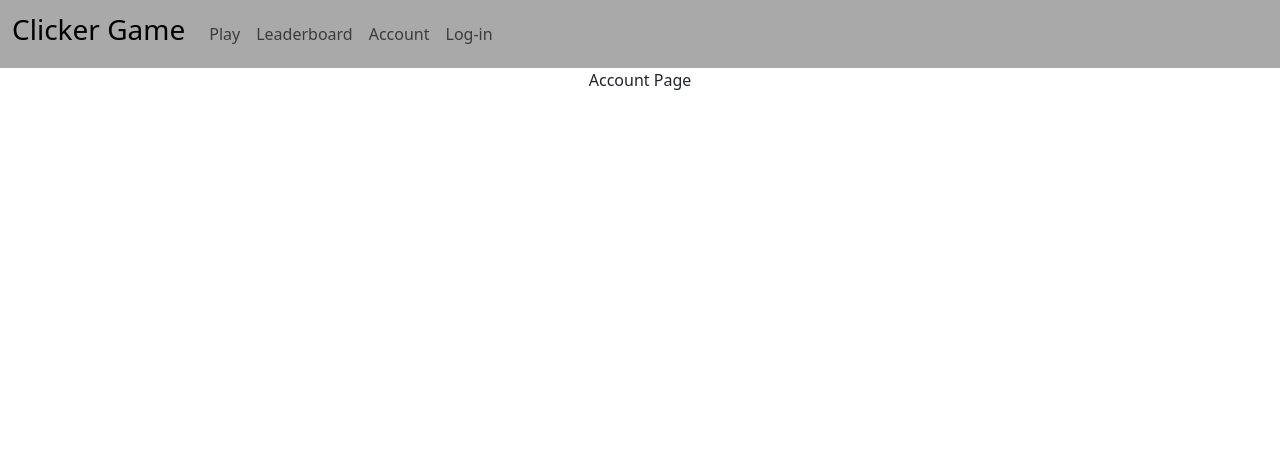
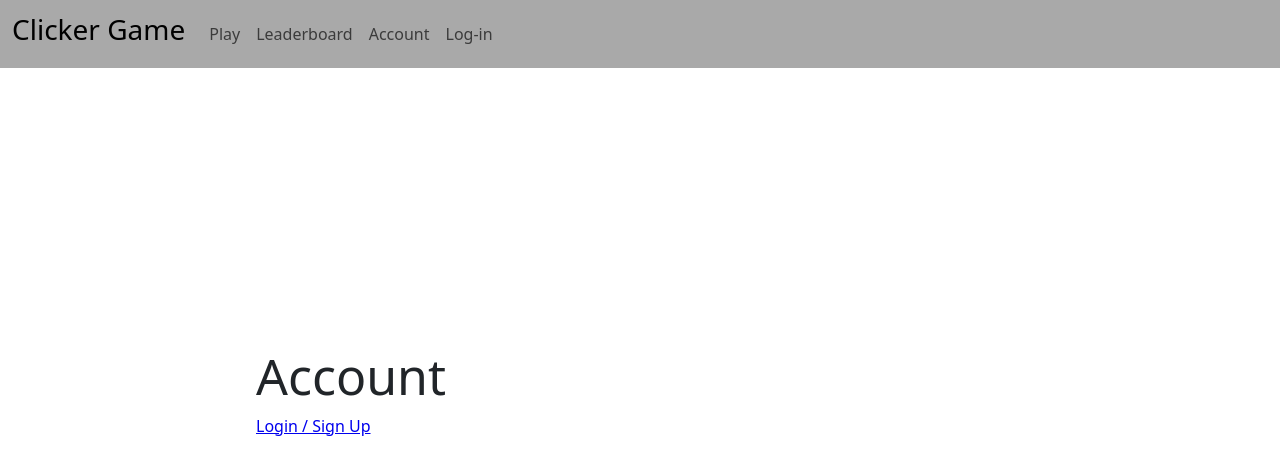
Before and after one commit to bf98/IngWeb, a Vue app in the folder client/: page /account in a window 1280 px wide. Shown: the top 474 px of the page. Built offline with nearby package versions, Linux system fonts and the light colour scheme; no server answers.

Commit message:
aggiornato Account.vue (da mettere a posto?)

```diff
--- a/client/src/pages/Account.vue
+++ b/client/src/pages/Account.vue
@@ -24,6 +24,25 @@
 </script>
 
 <template>
-	<p style="text-align: center;">Account Page</p>
-	<p style="text-align: center;" v-if="datiUser[0]">Your username is {{ datiUser[0].name }}</p>
+	<div class="account-page">
+		<div class="account-section">
+			<div v-if="datiUser[0]">
+				<div class="account-info">
+					<h2>Account</h2>
+					<p><strong>Username<br />Test {{user.name}}</strong></p>
+					<p><strong>Total Clicks<br />Test  {{user.click_num}}</strong></p>
+					<p><strong>Achievements<br />Test  {{user.achievements}}</strong></p>
+				</div>
+			<div class="flist-info">
+					<h1>Friend List <!--{{friend.list}}--></h1>
+				</div>
+		</div>
+		<div v-else>
+			<div class="account-header">
+				<h1>Account</h1>
+			</div>
+			<p><a href="/login">Login / Sign Up</a></p>
+		</div>
+		</div>
+	</div>
 </template>
```
